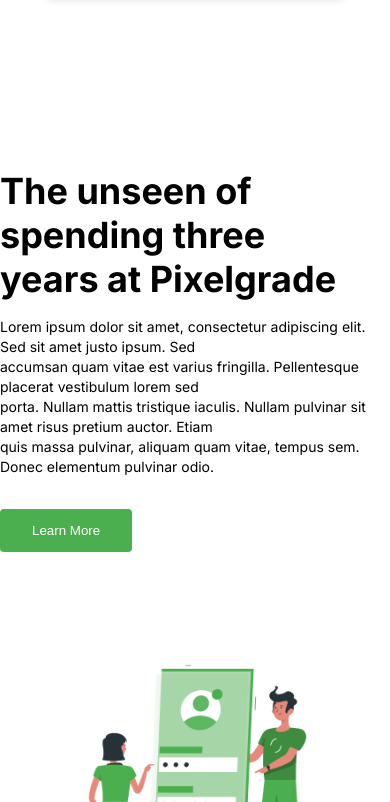
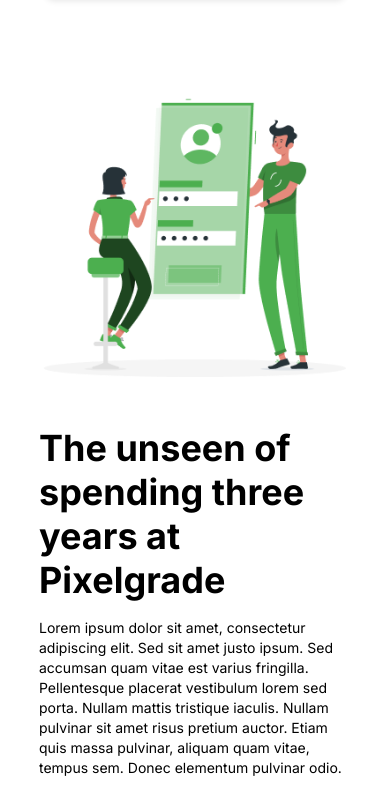
Before and after one commit to PedroMoraes1/Portfolio, a plain HTML site: page index.html in a window 390 px wide. Shown: the part 2282-3084 px from the top of the page. Drawn offline with Linux system fonts and the light colour scheme.

Commit message:
Responsividade

```diff
--- a/index.html
+++ b/index.html
@@ -133,7 +133,7 @@
 
     <aside class="aside-2">
       <img class="image2" src="images/rafiki.png" alt="imagem 2">
-      <div>
+      <div class="segunda-parte">
         <h2 class="segundo-h2">The unseen of spending three<br> years at Pixelgrade</h2>
         <p class="quarto">Lorem ipsum dolor sit amet, consectetur adipiscing elit. Sed sit amet justo ipsum. Sed<br>
           accumsan quam vitae est varius fringilla. Pellentesque placerat vestibulum lorem sed<br>
--- a/style/style.css
+++ b/style/style.css
@@ -687,8 +687,6 @@ input::placeholder {
         background-color: #fff;
     }
 
-
-
     /* Header */
 
     header {
@@ -821,6 +819,33 @@ input::placeholder {
     }
 
     /* ******** Fim 3ª section ******** */
+
+    /* ******** 4ª section ******** */
+
+    .aside-2{
+        display: flex;
+        flex-direction: column;
+    }
+
+    .image2{
+        padding: 0;
+    }
+
+    .segundo-h2{
+        padding: 0;
+    }
+
+    .segunda-parte{
+        max-width: 80%;
+        margin: auto;
+    }
+
+    .learn{
+        margin-top: 30px;
+        margin-bottom: 20px;
+    }
+
+    /* ******** Fim 4ª section ******** */
 }
 
 
```
